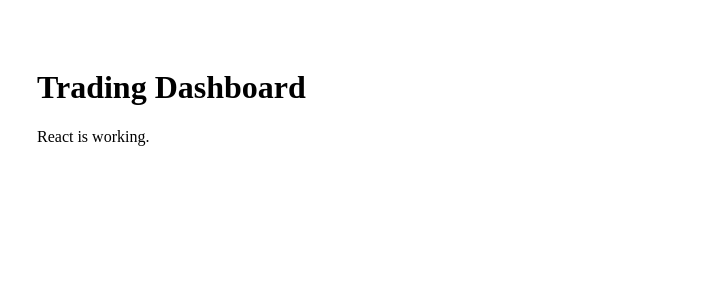
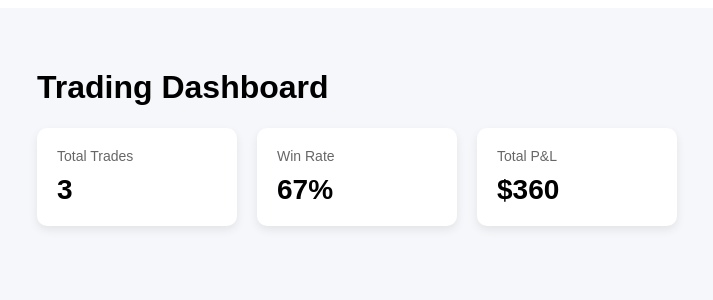
Before and after one commit to nn6vgzby7x-cell/trading-dashboard, a React (Create React App) app: page / in a window 1280 px wide. Shown: the top 300 px of the page, without its empty margins (11-724 px from the left). Built offline with nearby package versions, Linux system fonts and the light colour scheme.

Commit message:
Update App.js
add dashboard layout with stats cards

```diff
--- a/src/App.js
+++ b/src/App.js
@@ -1,8 +1,39 @@
 export default function App() {
   return (
-    <div style={{ padding: 40 }}>
+    <div
+      style={{
+        padding: 40,
+        fontFamily: "Arial, sans-serif",
+        background: "#f5f7fa",
+        minHeight: "100vh",
+      }}
+    >
       <h1>Trading Dashboard</h1>
-      <p>React is working.</p>
+
+      <div style={{ display: "flex", gap: 20, marginTop: 20 }}>
+        <Card title="Total Trades" value="3" />
+        <Card title="Win Rate" value="67%" />
+        <Card title="Total P&L" value="$360" />
+      </div>
     </div>
   );
 }
+
+function Card({ title, value }) {
+  return (
+    <div
+      style={{
+        background: "#fff",
+        padding: 20,
+        borderRadius: 10,
+        minWidth: 160,
+        boxShadow: "0 4px 10px rgba(0,0,0,0.08)",
+      }}
+    >
+      <div style={{ fontSize: 14, color: "#666" }}>{title}</div>
+      <div style={{ fontSize: 28, fontWeight: "bold", marginTop: 10 }}>
+        {value}
+      </div>
+    </div>
+  );
+}
```
